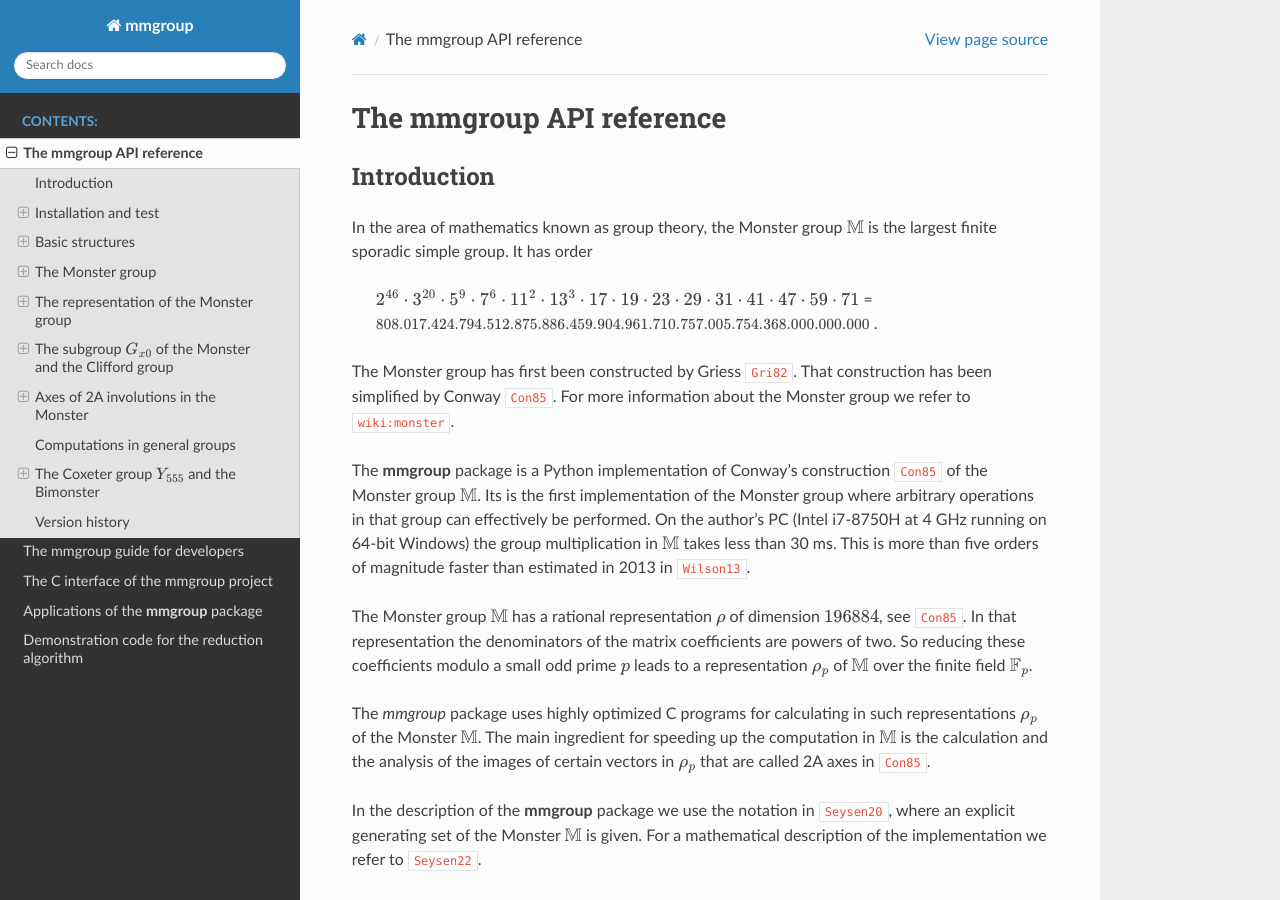
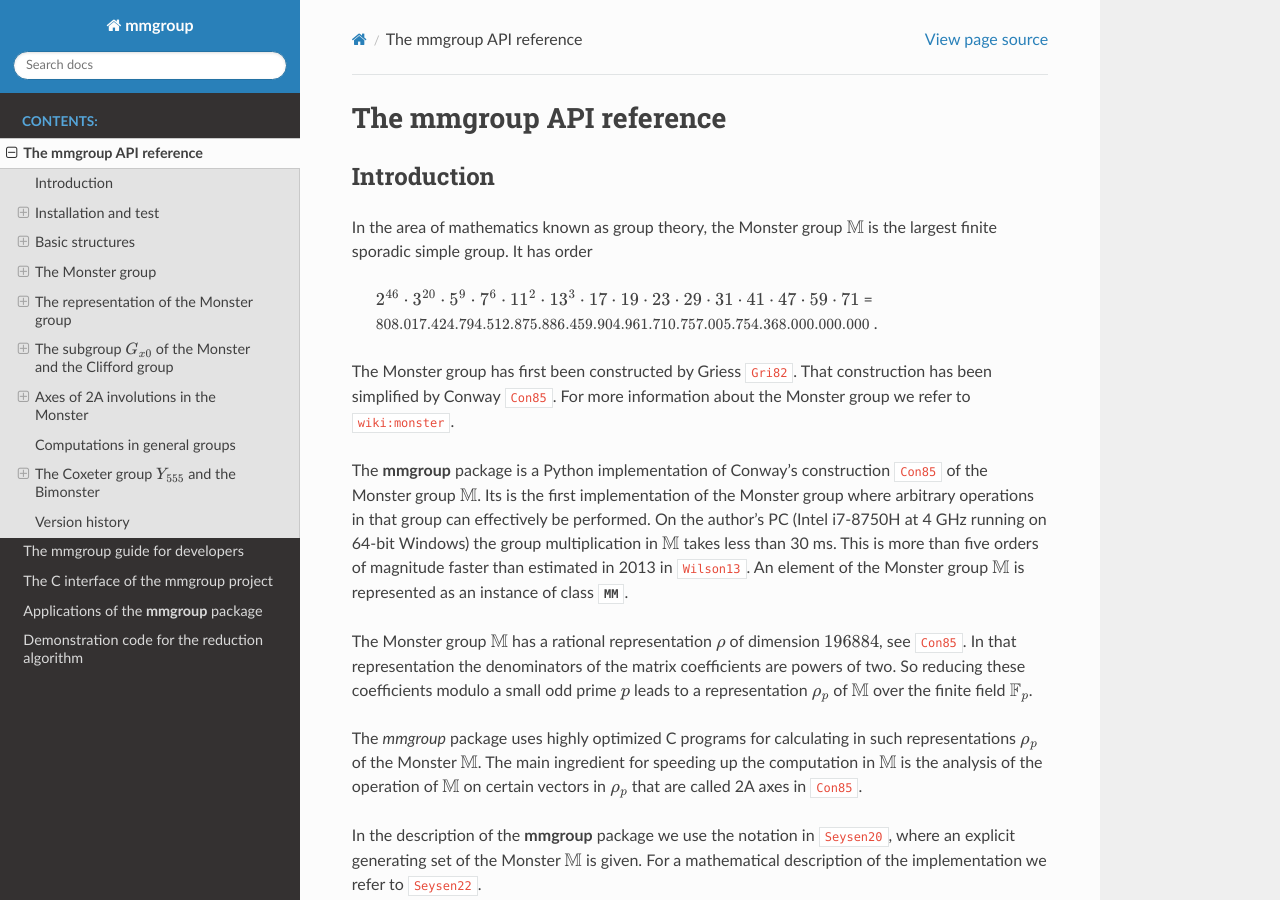
Before and after one commit to Martin-Seysen/mmgroup, a Sphinx documentation site: the page built from docs/source/api.rst, in a window 1280 px wide and 900 px high. Built offline with Sphinx 7.4.7 and the Read the Docs theme 3.1.0, drawn with Linux system fonts in a browser that asks for light colours; cross-references to code outside the pages are shown as plain code; the version number is read from the project's files by our own code.

Commit message:
Documentation updated

```diff
--- a/docs/source/api.rst
+++ b/docs/source/api.rst
@@ -25,10 +25,11 @@ The **mmgroup** package is a Python implementation of Conway's
 construction :cite:`Con85` of the Monster group :math:`\mathbb{M}`.
 Its is the first implementation of the Monster group where arbitrary
 operations in that group can effectively be performed. On the author's
-PC (Intel i7-8750H at 4 GHz running on 64-bit Windows)
-the group multiplication in :math:`\mathbb{M}` takes less than 30 ms.
-This is more than five orders of magnitude faster than estimated
-in 2013 in :cite:`Wilson13`.
+PC (Intel i7-8750H at 4 GHz running on 64-bit Windows) the group
+multiplication in :math:`\mathbb{M}` takes less than 30 ms. This
+is more than five orders of magnitude faster than estimated in 2013
+in :cite:`Wilson13`. An element of the Monster group
+:math:`\mathbb{M}` is represented as an instance of class |MM|.
 
 The Monster group :math:`\mathbb{M}` has a rational representation
 :math:`\rho` of dimension  :math:`196884`, see :cite:`Con85`. In that
@@ -40,8 +41,8 @@ of two. So reducing these coefficients modulo a small odd prime
 The *mmgroup* package uses highly optimized C programs for
 calculating in such representations :math:`\rho_p` of the Monster
 :math:`\mathbb{M}`. The main ingredient for speeding up the
-computation in :math:`\mathbb{M}` is the calculation and the
-analysis of the images of certain vectors in :math:`\rho_p`
+computation in :math:`\mathbb{M}` is the analysis of the operation
+of :math:`\mathbb{M}` on certain vectors in :math:`\rho_p`
 that are called 2A axes in :cite:`Con85`.
 
 In the description of the **mmgroup** package we use the notation
```
Also changed, not shown: 5 other files.
